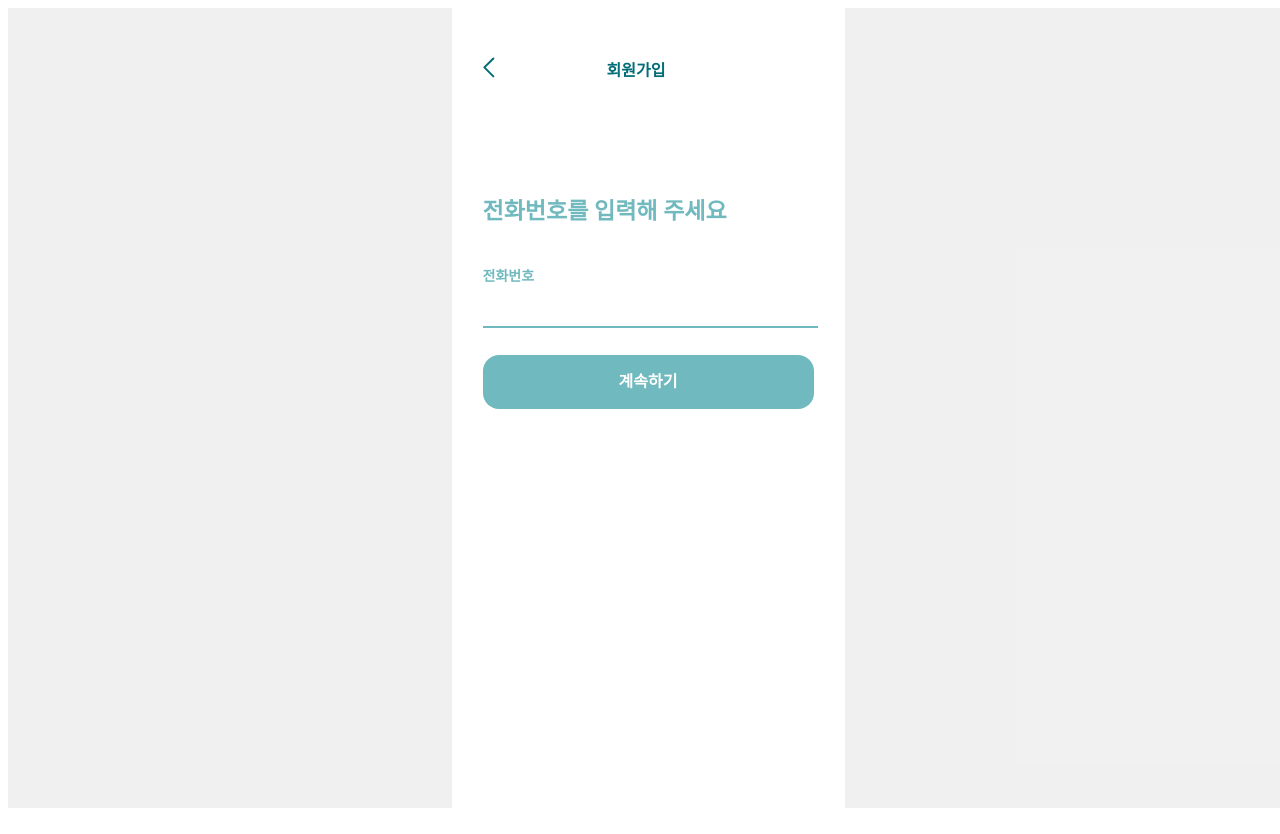
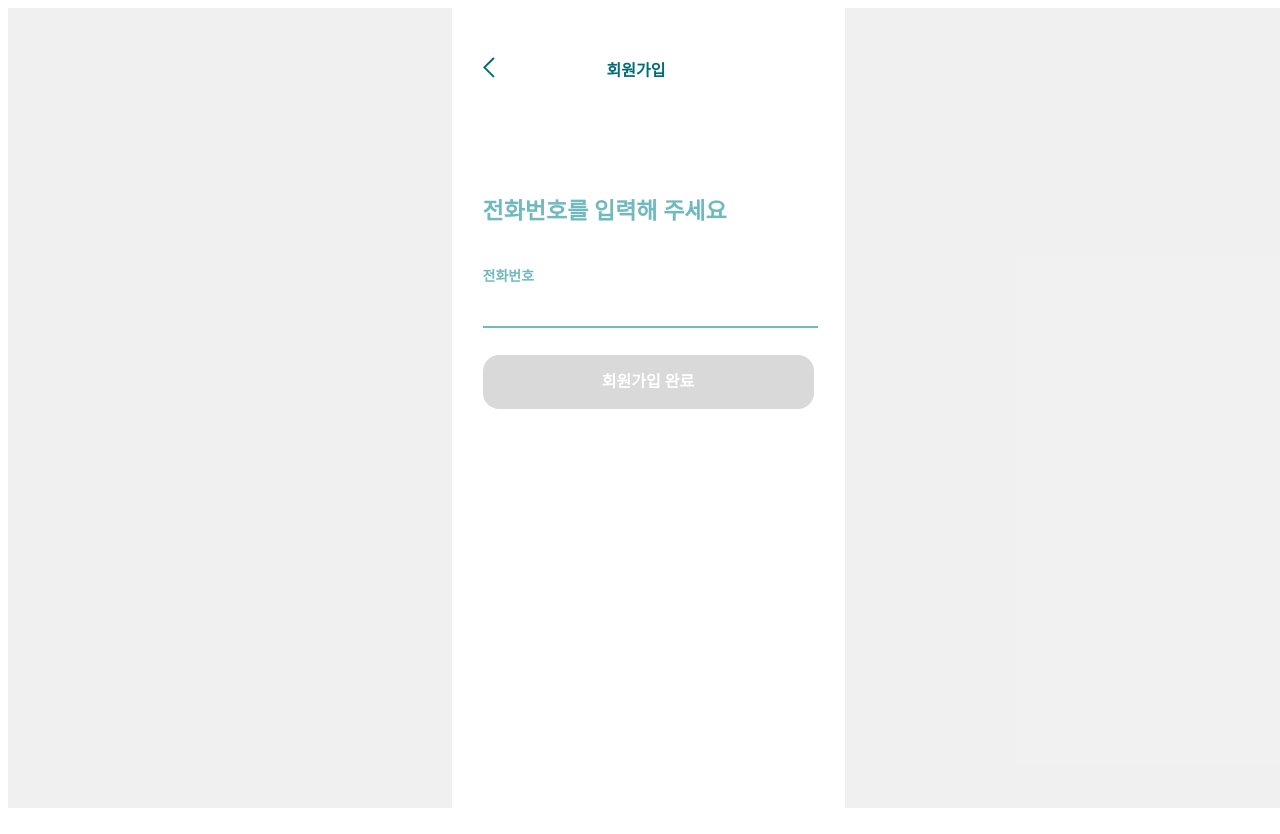
Before and after one commit to seul99/Bera_ToyProject, a React (Create React App) app: page /PhoneNumber in a window 1280 px wide. Built offline with nearby package versions, Linux system fonts and the light colour scheme; a web font is replaced by a local one.

Commit message:
스타일 수정, 폰트 추가, 함수추가

```diff
--- a/src/pages/Id.jsx
+++ b/src/pages/Id.jsx
@@ -1,16 +1,22 @@
-import React from "react";
+import React, { useState } from "react";
 import { useNavigate } from "react-router-dom";
 import * as I from "../styled/styledId";
 
 const Id = () => {
   const navigate = useNavigate();
+
+  const [id, setId] = useState("");
   const goPW = () => {
-    navigate(`/Password`);
+    if (id.length >= 8) {
+
+      navigate(`/Password`);
+    }
   };
 
   const goBack = () => {
     navigate(`/Start`);
   };
+
 
   return (
     <I.Container>
@@ -27,9 +33,11 @@ const Id = () => {
         </I.TopBox>
         <I.InputIdText>아이디를 입력해 주세요</I.InputIdText>
         <I.IdText> 아이디 </I.IdText>
-        <I.InputId type="text" />
+        <I.InputId type="text" value={id} onChange={(e) => setId(e.target.value)}
+        />
         <I.Caution>*숫자, 영문 조합 8자 이상</I.Caution>
-        <I.ContinueBtn onClick={goPW}> 계속하기 </I.ContinueBtn>
+        <I.ContinueBtn onClick={goPW} active={id.length >= 8}
+        > 계속하기 </I.ContinueBtn>
       </I.Box>
     </I.Container>
   );
--- a/src/pages/Name.jsx
+++ b/src/pages/Name.jsx
@@ -1,12 +1,17 @@
-import React from "react";
+import React, { useState } from "react";
 import { useNavigate } from "react-router-dom";
 import * as W from "../styled/styledName";
 
 const Name = () => {
   const navigate = useNavigate();
+
+  const [name, setName] = useState("");
   const goPN = () => {
-    navigate(`/PhoneNumber`);
+    if (name !== '') {
+      navigate(`/PhoneNumber`);
+    }
   };
+
   const goBack = () => {
     navigate(`/Password`);
   };
@@ -25,8 +30,8 @@ const Name = () => {
         </W.TopBox>
         <W.InputIdText>이름을 입력해 주세요</W.InputIdText>
         <W.IdText> 이름 </W.IdText>
-        <W.InputId type="text" />
-        <W.ContinueBtn onClick={goPN}> 계속하기 </W.ContinueBtn>
+        <W.InputId type="text" value={name} onChange={(e) => setName(e.target.value)} />
+        <W.ContinueBtn onClick={goPN} active={name !== ''}> 계속하기 </W.ContinueBtn>
       </W.Box>
     </W.Container>
   );
--- a/src/pages/Password.jsx
+++ b/src/pages/Password.jsx
@@ -1,12 +1,19 @@
-import React from "react";
+import React, { useState } from "react";
 import { useNavigate } from "react-router-dom";
 import * as P from "../styled/styledPassword";
 
 const Password = () => {
   const navigate = useNavigate();
+
+  const [pw, setPw] = useState("");
+  const [conPw, setconPw] = useState("");
+
   const goName = () => {
-    navigate(`/Name`);
+    if (pw.length >= 8 && pw === conPw) {
+      navigate(`/Name`);
+    }
   };
+
   const goBack = () => {
     navigate(`/Id`);
   };
@@ -25,13 +32,12 @@ const Password = () => {
         </P.TopBox>
         <P.InputPwText>비밀번호를 입력해 주세요</P.InputPwText>
         <P.PwText> 비밀번호 입력 </P.PwText>
-        <P.InputPw type="text" />
+        <P.InputPw type="text" value={pw} onChange={(e) => setPw(e.target.value)} />
         <P.Caution>*8자리 이상 입력해 주세요.</P.Caution>
         <P.PwText className="reText"> 비밀번호 확인 </P.PwText>
-        <P.InputPw type="text" className="reInput" />
+        <P.InputPw type="password" className="reInput" value={conPw} onChange={(e) => setconPw(e.target.value)} />
         <P.Caution className="reCaution">*다시 한번 입력해 주세요.</P.Caution>
-
-        <P.ContinueBtn onClick={goName}> 계속하기 </P.ContinueBtn>
+        <P.ContinueBtn onClick={goName} active={pw.length >= 8 && pw === conPw}> 계속하기 </P.ContinueBtn>
       </P.Box>
     </P.Container>
   );
--- a/src/pages/PhoneNumber.jsx
+++ b/src/pages/PhoneNumber.jsx
@@ -5,10 +5,13 @@ import * as P from "../styled/styledPhoneNumber";
 const PhoneNumber = () => {
   const navigate = useNavigate();
 
-  const [inputValue, setInputValue] = useState("");
-  const handleChange = (e) => {
-    setInputValue(e.target.value);
+  const [phoneNumber, setPhoneNumber] = useState("");
+  const goMain = () => {
+    if (phoneNumber.length === 11) {
+      navigate(`/Main`);
+    }
   };
+
   const goBack = () => {
     navigate(`/Name`);
   };
@@ -23,15 +26,12 @@ const PhoneNumber = () => {
               width="12px"
             />
           </P.BackBtn>
-
           <P.JoinText>회원가입</P.JoinText>
         </P.TopBox>
         <P.InputPnText>전화번호를 입력해 주세요</P.InputPnText>
         <P.PnText> 전화번호 </P.PnText>
-        <P.InputPn type="text" value={inputValue} onChange={handleChange} />
-        <P.ContinueBtn onClick={() => navigate("/signupSuccess")}>
-          {inputValue ? "회원가입 완료" : "계속하기"}
-        </P.ContinueBtn>
+        <P.InputPn type="text" value={phoneNumber} onChange={(e) => setPhoneNumber(e.target.value)} />
+        <P.ContinueBtn onClick={goMain} active={phoneNumber.length === 11}> 회원가입 완료 </P.ContinueBtn>
       </P.Box>
     </P.Container>
   );
--- a/src/styled/styledId.jsx
+++ b/src/styled/styledId.jsx
@@ -44,7 +44,6 @@ export const InputIdText = styled.div`
   line-height: normal;
 `;
 export const IdText = styled.div`
-
   color: #70B9BE;
   font-family: Roboto;
   font-size: 14px;
@@ -61,7 +60,7 @@ export const InputId = styled.input`
   width: 331px;
   height: 35px;
   flex-shrink: 0;
-  font-size: 20px;
+  font-size: 18px;
   font-weight: bold;
 `;
 export const Caution = styled.div`
@@ -82,7 +81,7 @@ export const ContinueBtn = styled.button`
   align-items: center;
   gap: 10px;
   border-radius: 16px;
-  background: #70b9be;
+  background: ${(props) => (props.active ? "#70b9be" : "#D9D9D9")};
   border: none;
   color: #fff;
   text-align: center;
@@ -92,6 +91,7 @@ export const ContinueBtn = styled.button`
   font-weight: 700;
   line-height: 135%; /* 21.6px */
   white-space: nowrap;
+
   &:hover {
     opacity: 80%;
   }
--- a/src/styled/styledName.jsx
+++ b/src/styled/styledName.jsx
@@ -80,7 +80,7 @@ export const ContinueBtn = styled.button`
   align-items: center;
   gap: 10px;
   border-radius: 16px;
-  background: #70b9be;
+  background: ${(props) => (props.active ? "#70b9be" : "#D9D9D9")};
   border: none;
   color: #fff;
   text-align: center;
@@ -88,7 +88,9 @@ export const ContinueBtn = styled.button`
   font-size: 16px;
   font-style: normal;
   font-weight: 700;
+  line-height: 135%; /* 21.6px */
   white-space: nowrap;
+
   &:hover {
     opacity: 80%;
   }
--- a/src/styled/styledPassword.jsx
+++ b/src/styled/styledPassword.jsx
@@ -20,6 +20,7 @@ export const Box = styled.div`
 export const TopBox = styled.div`
   display:flex;
 `;
+
 export const JoinText = styled.div`
   color: #006d77;
   font-family: Roboto;
@@ -102,7 +103,7 @@ export const ContinueBtn = styled.button`
   align-items: center;
   gap: 10px;
   border-radius: 16px;
-  background: #70b9be;
+  background: ${(props) => (props.active ? "#70b9be" : "#D9D9D9")};
   border: none;
   color: #fff;
   text-align: center;
@@ -112,6 +113,7 @@ export const ContinueBtn = styled.button`
   font-weight: 700;
   line-height: 135%; /* 21.6px */
   white-space: nowrap;
+
   &:hover {
     opacity: 80%;
   }
--- a/src/styled/styledPhoneNumber.jsx
+++ b/src/styled/styledPhoneNumber.jsx
@@ -80,7 +80,7 @@ export const ContinueBtn = styled.button`
 align-items: center;
 gap: 10px;
 border-radius: 16px;
-  background: #70b9be;
+background: ${(props) => (props.active ? "#70b9be" : "#D9D9D9")};
 border: none;
 color: #fff;
 text-align: center;
@@ -90,6 +90,7 @@ export const ContinueBtn = styled.button`
 font-weight: 700;
 line-height: 135%; /* 21.6px */
 white-space: nowrap;
+
 &:hover {
   opacity: 80%;
 }
```
Lines whose indentation alone changed are shown as unchanged.
